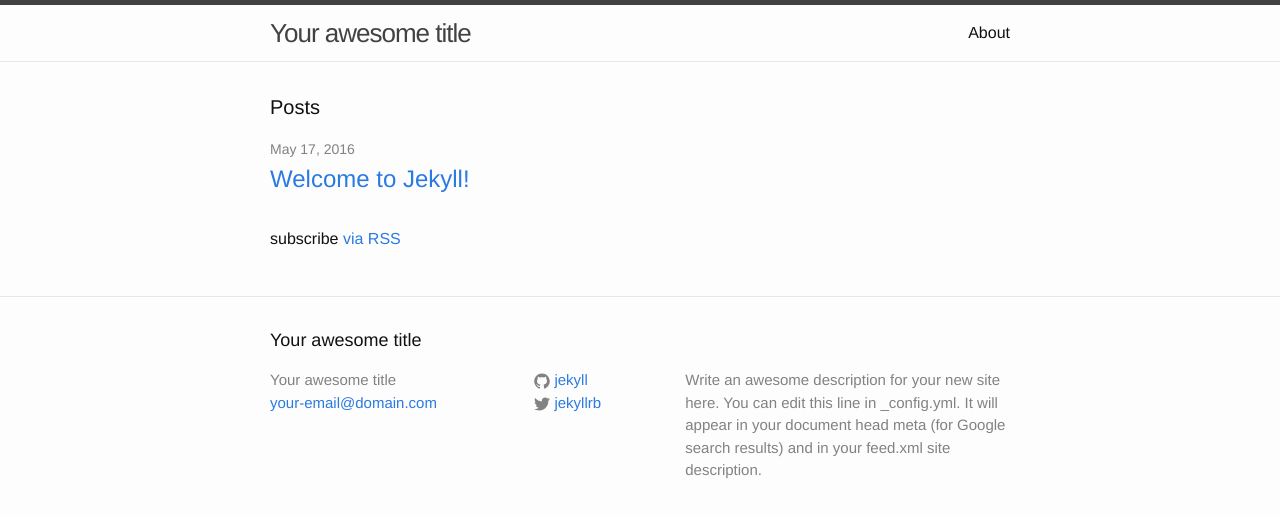
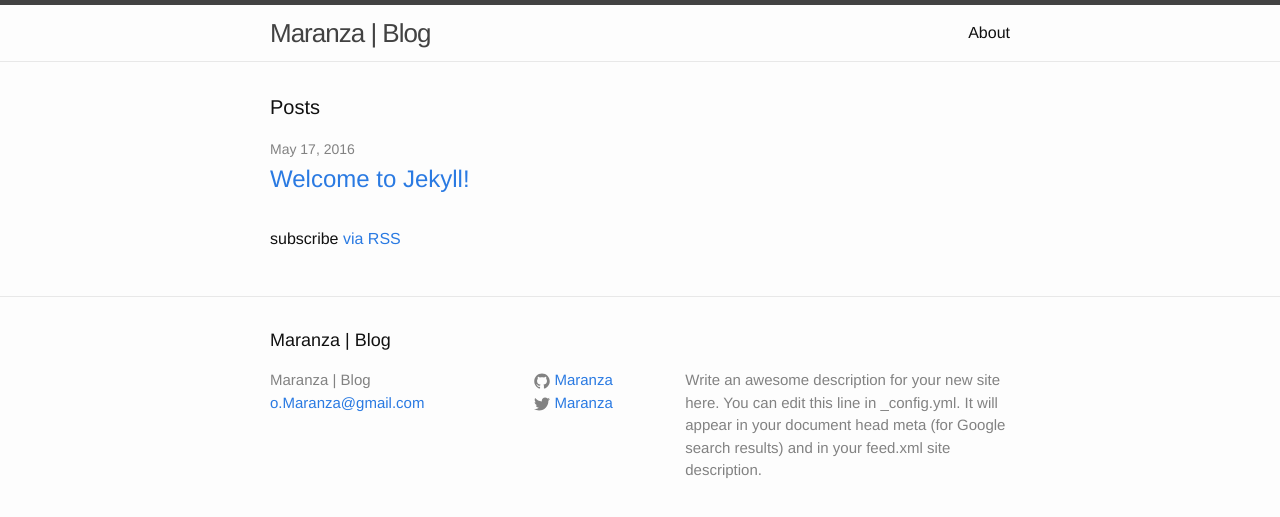
Before and after one commit to maranza/maranza.github.io, a Jekyll site: the page built from index.html, in a window 1280 px wide. Shown: the top 517 px of the page. Built offline with Jekyll 4.4.1, drawn with Linux system fonts in a browser that asks for light colours.

Commit message:
modified _config.yml

```diff
--- a/_config.yml
+++ b/_config.yml
@@ -6,16 +6,16 @@
 # 'jekyll serve'. If you change this file, please restart the server process.
 
 # Site settings
-title: Your awesome title
-email: your-email@domain.com
+title: Maranza | Blog
+email: o.Maranza@gmail.com
 description: > # this means to ignore newlines until "baseurl:"
   Write an awesome description for your new site here. You can edit this
   line in _config.yml. It will appear in your document head meta (for
   Google search results) and in your feed.xml site description.
 baseurl: "" # the subpath of your site, e.g. /blog
-url: "http://yourdomain.com" # the base hostname & protocol for your site
-twitter_username: jekyllrb
-github_username:  jekyll
+url: "http://maranza.github.io" # the base hostname & protocol for your site
+twitter_username: Maranza
+github_username:  Maranza
 
 # Build settings
 markdown: kramdown
```
